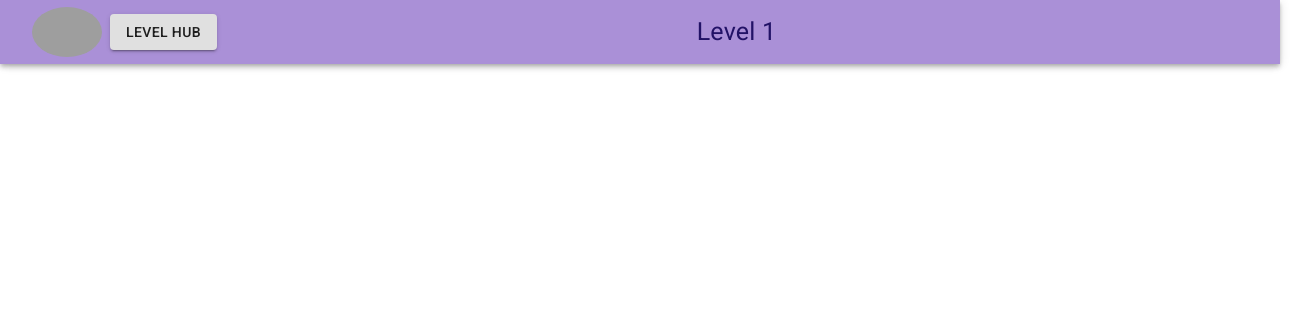
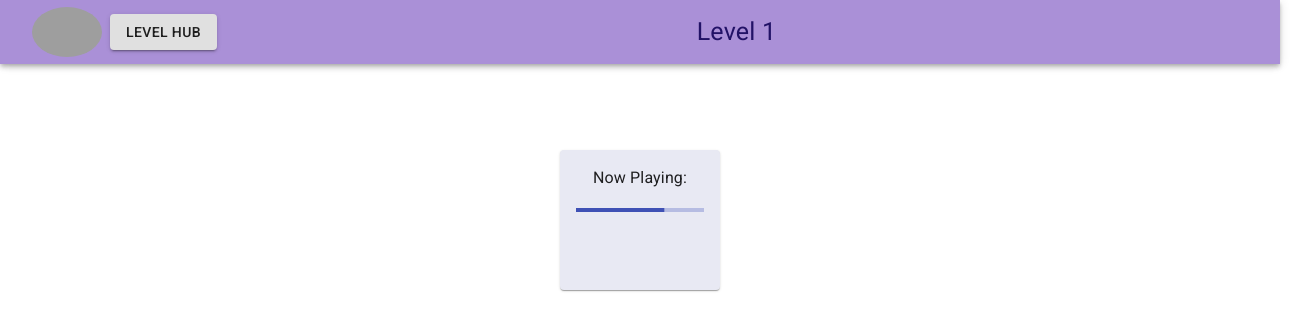
Before and after one commit to ParableWorks/music-app, a React app: page /level/1 in a window 1280 px wide. Shown: the top 330 px of the page, 1312 px wide, since content can reach past the window. Built offline with nearby package versions, Linux system fonts and the light colour scheme; grey boxes are pictures that could not be loaded.

Commit message:
Add Nowplaying and fix level page
Fixed some eslint erroring formatting

```diff
--- a/src/Pages/Level/Level.jsx
+++ b/src/Pages/Level/Level.jsx
@@ -1,9 +1,73 @@
 import React from 'react';
 import { useParams, Link } from 'react-router-dom';
+import { makeStyles } from '@material-ui/core/styles';
+import Grid from '@material-ui/core/Grid';
+import { Typography } from '@material-ui/core';
+import Card from '@material-ui/core/Card';
+import CardContent from '@material-ui/core/CardContent';
+import LinearProgress from '@material-ui/core/LinearProgress';
 
-import GenericLevel from "./components/GenericLevel";
-import levelConfig from "../../levelConfig.json";
-import NavBar from "../UniversalComponents/NavBar";
+import GenericLevel from './components/GenericLevel';
+import levelConfig from '../../levelConfig.json';
+import NavBar from '../UniversalComponents/NavBar';
+
+const useStyles = makeStyles((theme) => ({
+  root: {
+    flexGrow: 1,
+    marginTop: 100,
+    justifyContent: 'center',
+    alignItems: 'center',
+  },
+  nowplaying: {
+    // justifyContent: 'center',
+    // alignItems: 'center',
+    // backgroundColor: '#3f50b5',
+  },
+  card: {
+    padding: theme.spacing(0),
+    textAlign: 'center',
+    height: '140px',
+    backgroundColor: '#E8E9F3',
+  },
+}));
+
+const NowPlaying = () => {
+  const { disabled } = useParams();
+  const classes = useStyles();
+
+  if (disabled === true) {
+    return (
+      <div>
+        <br />
+        <br />
+        <br />
+        <br />
+        <br />
+        nowplaying is disabled
+      </div>
+    );
+  }
+
+  return (
+    <div>
+      <Grid
+        container
+        spacing={8}
+        className={(classes.nowplaying, classes.root)}
+      >
+        <Grid item xs={6} sm={4} md={3} lg={2}>
+          <Card className={classes.card}>
+            <CardContent>
+              <Typography align="center">Now Playing: </Typography>
+              <br />
+              <LinearProgress variant="determinate" value={69} />
+            </CardContent>
+          </Card>
+        </Grid>
+      </Grid>
+    </div>
+  );
+};
 
 const Level = () => {
   const { levelNumber } = useParams();
@@ -16,16 +80,15 @@ const Level = () => {
           {` '${levelNumber}' `}
         </h3>
         <br />
-        <Link to="/levelhub">
-          return to levelhub
-        </Link>
+        <Link to="/levelhub">return to levelhub</Link>
       </div>
     );
   }
   return (
     <div>
-      <NavBar levelTitle="Level 1" />
+      <NavBar levelTitle={`Level ${levelNumber}`} />
       <GenericLevel levelConfig={levelConfig.levels[levelNumber]} />
+      <NowPlaying disabled />
     </div>
   );
 };
--- a/src/Pages/LevelHub/Elements/HubGrid.jsx
+++ b/src/Pages/LevelHub/Elements/HubGrid.jsx
@@ -1,10 +1,6 @@
 import React from 'react';
 import { useHistory } from 'react-router-dom';
-import {
-  makeStyles,
-  createMuiTheme,
-  ThemeProvider,
-} from '@material-ui/core/styles';
+import { makeStyles } from '@material-ui/core/styles';
 import Grid from '@material-ui/core/Grid';
 import { Typography } from '@material-ui/core';
 import Card from '@material-ui/core/Card';
@@ -39,10 +35,7 @@ const HubGrid = () => {
             <Card className={classes.card}>
               <CardContent>
                 <Typography align="left">
-                  Level
-                  {' '}
-                  {cur}
-                  :
+                  {`Level ${cur}:`}
                   <br />
                   {levelConfig.levels[cur].title}
                 </Typography>
--- a/src/Pages/LevelHub/levelHub.jsx
+++ b/src/Pages/LevelHub/levelHub.jsx
@@ -1,13 +1,12 @@
-import React from "react";
+import React from 'react';
 import {
   makeStyles,
   createMuiTheme,
   ThemeProvider,
-} from "@material-ui/core/styles";
-import Grid from "@material-ui/core/Grid";
-import clsx from "clsx";
-import NavBar from "../UniversalComponents/NavBar";
-import HubGrid from "./Elements/HubGrid";
+} from '@material-ui/core/styles';
+import Grid from '@material-ui/core/Grid';
+import NavBar from '../UniversalComponents/NavBar';
+import HubGrid from './Elements/HubGrid';
 
 const useStyles = makeStyles((theme) => ({
   root: {
@@ -24,29 +23,29 @@ const useStyles = makeStyles((theme) => ({
   },
   icon: {
     backgroundColor:
-      "linear-gradient(180deg,hsla(0,0%,100%,.8),hsla(0,0%,100%,0))",
-    color: "primary",
+      'linear-gradient(180deg,hsla(0,0%,100%,.8),hsla(0,0%,100%,0))',
+    color: 'primary',
   },
   checkedIcon: {
     backgroundColor:
-      "linear-gradient(180deg,hsla(0,0%,100%,.8),hsla(0,0%,100%,0))",
-    color: "primary",
+      'linear-gradient(180deg,hsla(0,0%,100%,.8),hsla(0,0%,100%,0))',
+    color: 'primary',
   },
 }));
 
 const theme = createMuiTheme({
   palette: {
     primary: {
-      light: "#757ce8",
-      main: "#3f50b5",
-      dark: "#002884",
-      contrastText: "#fff",
+      light: '#757ce8',
+      main: '#3f50b5',
+      dark: '#002884',
+      contrastText: '#fff',
     },
     secondary: {
-      light: "#ff7961",
-      main: "#f44336",
-      dark: "#ba000d",
-      contrastText: "#000",
+      light: '#ff7961',
+      main: '#f44336',
+      dark: '#ba000d',
+      contrastText: '#000',
     },
   },
 });
@@ -55,8 +54,8 @@ export default function LevelHub() {
   const classes = useStyles(theme);
 
   return (
-    <ThemeProvider theme={theme}>
-      <NavBar levelTitle="Level Hub" disableHub={true} />
+    <ThemeProvider theme={theme} className={classes.root}>
+      <NavBar levelTitle="Level Hub" disableHub />
       <Grid item container>
         <Grid item xs={2} lg={1} />
         <Grid item xs={8} lg={10}>
```
Also changed, not shown: src/Pages/UniversalComponents/NavBar.jsx (+4 -4 lines).
